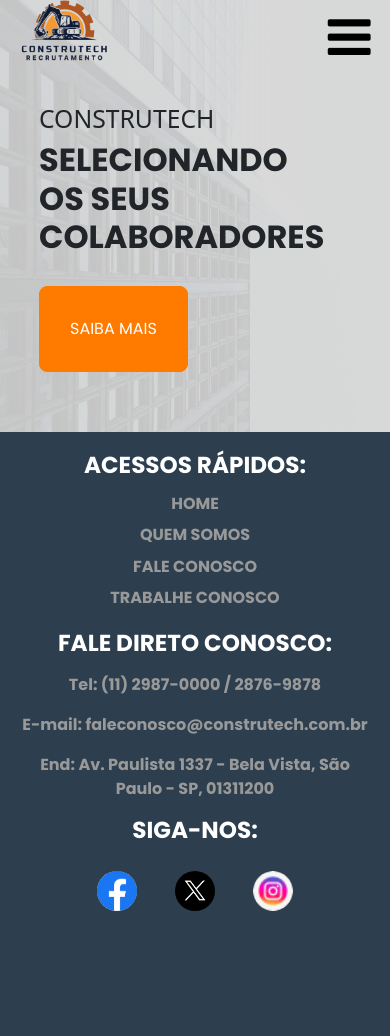
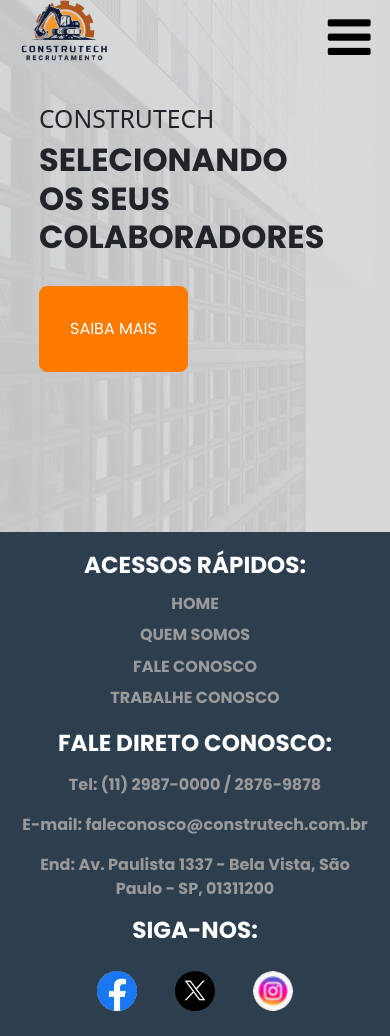
Before and after one commit to robertoscolar/plataforma-rh, a PHP site: page /index.php in a window 390 px wide. Before the commit the page ends 911 px from the top, so only its background shows below. Run offline with PHP 8.4, Linux system fonts and the light colour scheme; some web fonts are replaced.

Commit message:
Ajuste Rodapé Responsivo

```diff
--- a/css/main.css
+++ b/css/main.css
@@ -82,7 +82,7 @@ body {
     background-image: url('../images/images/background/body_backgroud.png');
     width: 100%;
     z-index: 10;
-    padding-bottom: 60px;
+    padding-bottom: 160px;
     margin-top: -90px;
     padding-top: 200px;
     background-repeat: no-repeat;
```
